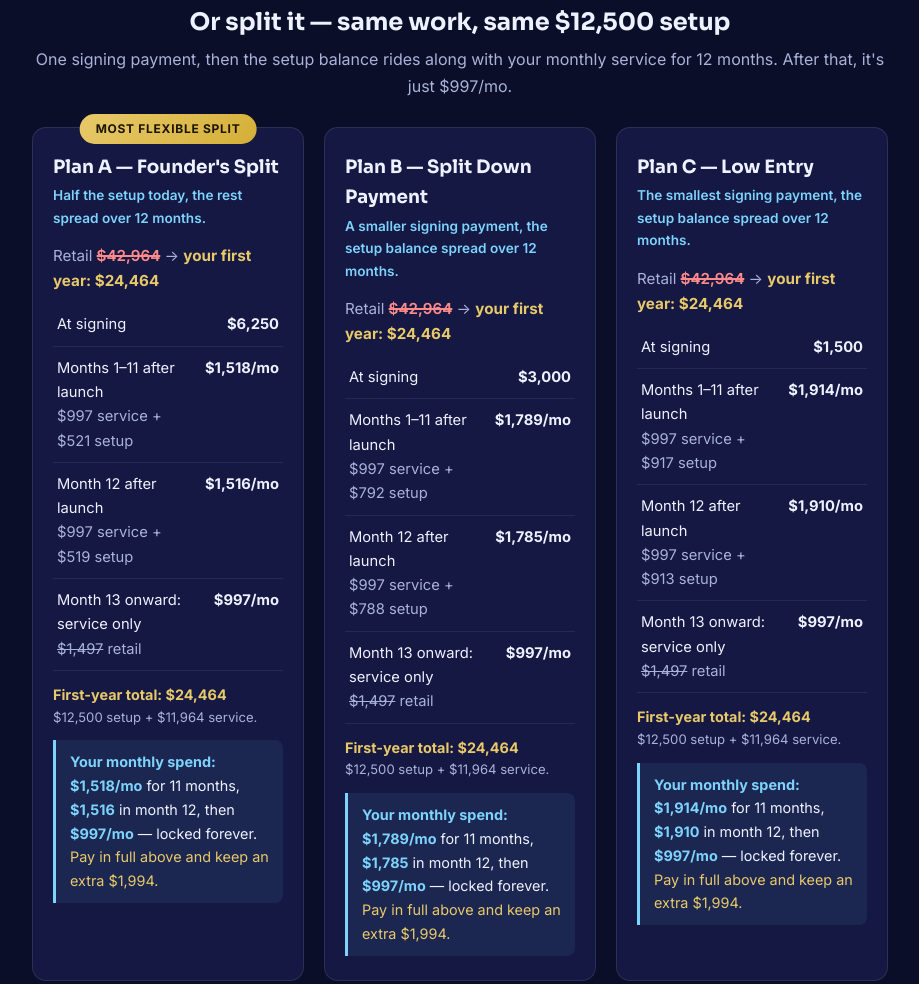
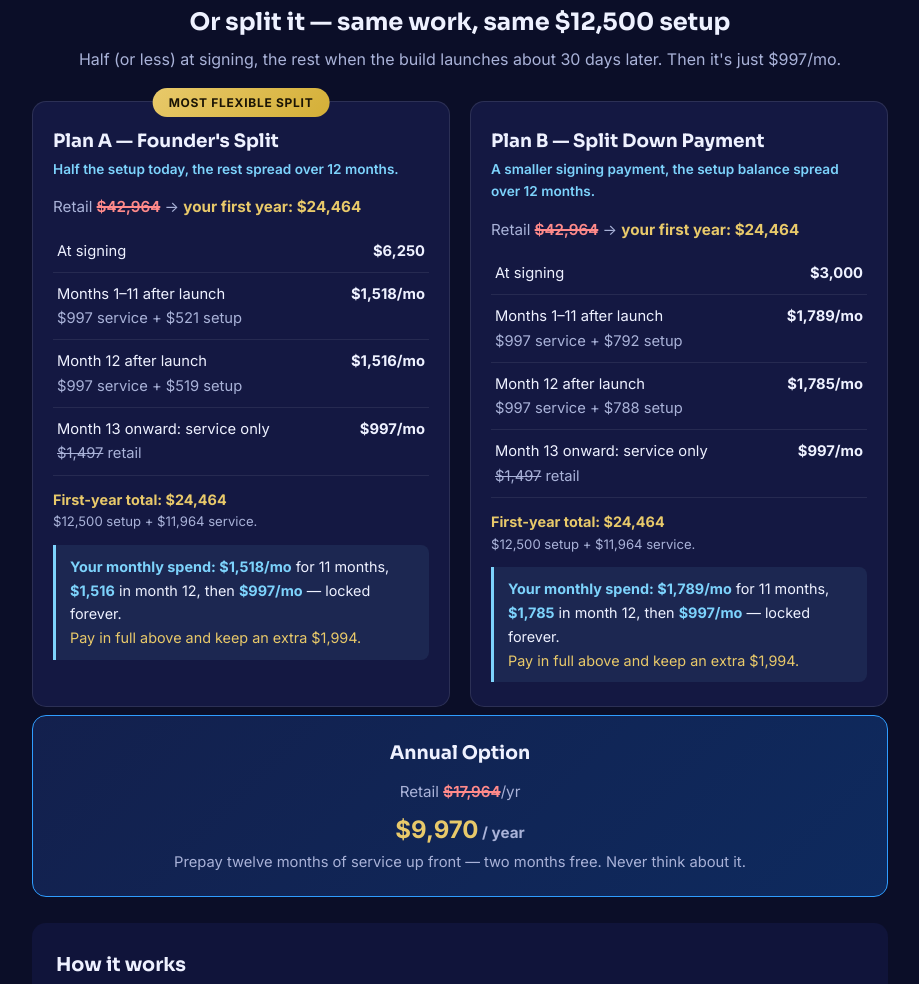
Before and after one commit to sdotbill/premium-marketing-site, a plain HTML site: page maki-payment-options.html in a window 1280 px wide. Shown: the part 1582-2566 px from the top of the page, without its empty margins (180-1099 px from the left). Drawn offline with Linux system fonts and the light colour scheme.

Commit message:
Lead with 12.5k+997 option, remove Plan C

```diff
--- a/maki-payment-options.html
+++ b/maki-payment-options.html
@@ -34,7 +34,7 @@ header p{color:#a9b2d8;font-size:.85rem;letter-spacing:.08em}
 .retail s{color:#ff8a8a;font-weight:600;text-decoration-thickness:2px}
 .retail b{color:#e8c96a}
 .plans{display:grid;grid-template-columns:1fr;gap:20px;padding:10px 0 8px}
-@media(min-width:720px){.plans{grid-template-columns:1fr 1fr 1fr}}
+@media(min-width:720px){.plans{grid-template-columns:1fr 1fr}}
 .plan{background:#141842;border:1px solid rgba(255,255,255,.1);border-radius:14px;padding:24px 20px;position:relative}
 .plan.best{border:2px solid #e8c96a;box-shadow:0 12px 32px rgba(232,201,106,.18)}
 .badge{position:absolute;top:-14px;left:50%;transform:translateX(-50%);background:linear-gradient(135deg,#e8c96a,#d4af37);color:#1a1405;font-weight:800;font-size:.75rem;letter-spacing:.06em;padding:5px 16px;border-radius:20px;white-space:nowrap}
@@ -96,6 +96,7 @@ footer{padding:26px 0 40px;text-align:center;color:#a9b2d8;font-size:.85rem;bord
 <p>White-Glove Business Suite · October 2026 · Founder's Pricing</p>
 <p style="margin-top:10px"><i>Pick the plan that fits your cash flow. The work is the same either way — and every price below is the founder's rate, locked forever.</i></p>
 </div>
+
 <div class="fullpay">
 <div class="badge">★ PAY IN FULL — GET 2 MONTHS FREE</div>
 <h2>One Payment — $22,470. Done for a Year.</h2>
@@ -115,8 +116,9 @@ footer{padding:26px 0 40px;text-align:center;color:#a9b2d8;font-size:.85rem;bord
 </div>
 <div class="save-circle"><div class="amt">$1,994<br>SAVED</div><div class="lbl">TWO MONTHS<br>FREE</div></div>
 <div class="fp-total"><b>$22,470. One payment.</b> Nothing owed for a full year. After that: $9,970/yr — your $997/mo founder's rate, locked forever. It never goes up.</div>
-<div class="mspend" style="border-color:#e8c96a;background:rgba(232,201,106,.08)"><b style="color:#e8c96a">Two ways to do it:</b> <b>$22,470 today</b> — first year fully covered, $0/mo. Or <b>$12,500 today + $997/mo</b> from launch — same setup paid in full, same $997 rate locked forever.</div>
+<div class="mspend" style="border-color:#e8c96a;background:rgba(232,201,106,.08)"><b style="color:#e8c96a">Two ways to do it:</b> <b>$12,500 today + $997/mo</b> from launch — setup paid in full, $997 rate locked forever. Or <b>$22,470 today</b> — first year fully covered, $0/mo, and you pocket the $1,994 two-months-free savings.</div>
 </div>
+
 <div class="why">
 <h2>Why pay in full today</h2>
 <ul>
@@ -127,8 +129,10 @@ footer{padding:26px 0 40px;text-align:center;color:#a9b2d8;font-size:.85rem;bord
 <li><b>Founder's pricing disappears after this.</b> You're one of the first white-glove clients. This rate never comes back.</li>
 </ul>
 </div>
+
 <h2 style="text-align:center;margin:26px 0 4px">Or split it — same work, same $12,500 setup</h2>
-<p style="text-align:center;color:#a9b2d8;margin-bottom:18px">One signing payment, then the setup balance rides along with your monthly service for 12 months. After that, it's just $997/mo.</p>
+<p style="text-align:center;color:#a9b2d8;margin-bottom:18px">Half (or less) at signing, the rest when the build launches about 30 days later. Then it's just $997/mo.</p>
+
 <div class="plans">
 <div class="plan">
 <div class="badge">MOST FLEXIBLE SPLIT</div>
@@ -145,6 +149,7 @@ footer{padding:26px 0 40px;text-align:center;color:#a9b2d8;font-size:.85rem;bord
 <div class="note">$12,500 setup + $11,964 service.</div>
 <div class="mspend"><b>Your monthly spend: $1,518/mo</b> for 11 months, <b>$1,516</b> in month 12, then <b>$997/mo</b> — locked forever.<br><span style="color:#e8c96a">Pay in full above and keep an extra $1,994.</span></div>
 </div>
+
 <div class="plan">
 <h2>Plan B — Split Down Payment</h2>
 <div class="tag">A smaller signing payment, the setup balance spread over 12 months.</div>
@@ -159,27 +164,16 @@ footer{padding:26px 0 40px;text-align:center;color:#a9b2d8;font-size:.85rem;bord
 <div class="note">$12,500 setup + $11,964 service.</div>
 <div class="mspend"><b>Your monthly spend: $1,789/mo</b> for 11 months, <b>$1,785</b> in month 12, then <b>$997/mo</b> — locked forever.<br><span style="color:#e8c96a">Pay in full above and keep an extra $1,994.</span></div>
 </div>
-<div class="plan">
-<h2>Plan C — Low Entry</h2>
-<div class="tag">The smallest signing payment, the setup balance spread over 12 months.</div>
-<div class="retail" style="margin-top:0">Retail <s>$42,964</s> → <b>your first year: $24,464</b></div>
-<table>
-<tr><td>At signing</td><td>$1,500</td></tr>
-<tr><td>Months 1–11 after launch<br><span style="font-weight:400;color:#a9b2d8">$997 service + $917 setup</span></td><td>$1,914/mo</td></tr>
-<tr><td>Month 12 after launch<br><span style="font-weight:400;color:#a9b2d8">$997 service + $913 setup</span></td><td>$1,910/mo</td></tr>
-<tr><td>Month 13 onward: service only<br><span style="font-weight:400;color:#a9b2d8"><s>$1,497</s> retail</span></td><td>$997/mo</td></tr>
-</table>
-<div class="total">First-year total: $24,464</div>
-<div class="note">$12,500 setup + $11,964 service.</div>
-<div class="mspend"><b>Your monthly spend: $1,914/mo</b> for 11 months, <b>$1,910</b> in month 12, then <b>$997/mo</b> — locked forever.<br><span style="color:#e8c96a">Pay in full above and keep an extra $1,994.</span></div>
+
 </div>
-</div>
+
 <div class="annual">
 <h3>Annual Option</h3>
 <div class="retail" style="margin-bottom:6px">Retail <s>$17,964</s>/yr</div>
 <div class="price">$9,970<span style="font-size:.95rem;color:#a9b2d8"> / year</span></div>
 <p>Prepay twelve months of service up front — two months free. Never think about it.</p>
 </div>
+
 <div class="terms">
 <h2>How it works</h2>
 <ul>
@@ -188,6 +182,7 @@ footer{padding:26px 0 40px;text-align:center;color:#a9b2d8;font-size:.85rem;bord
 <li>Your monthly rate is <b>locked forever</b>. It never goes up.</li>
 </ul>
 </div>
+
 <div class="cta">
 <p><b>Ready when you are.</b> Sign at our meeting and we start the same week.</p>
 <a class="btn btn-call" href="tel:+19899901048">Call Bill — 989-990-1048</a>
```
